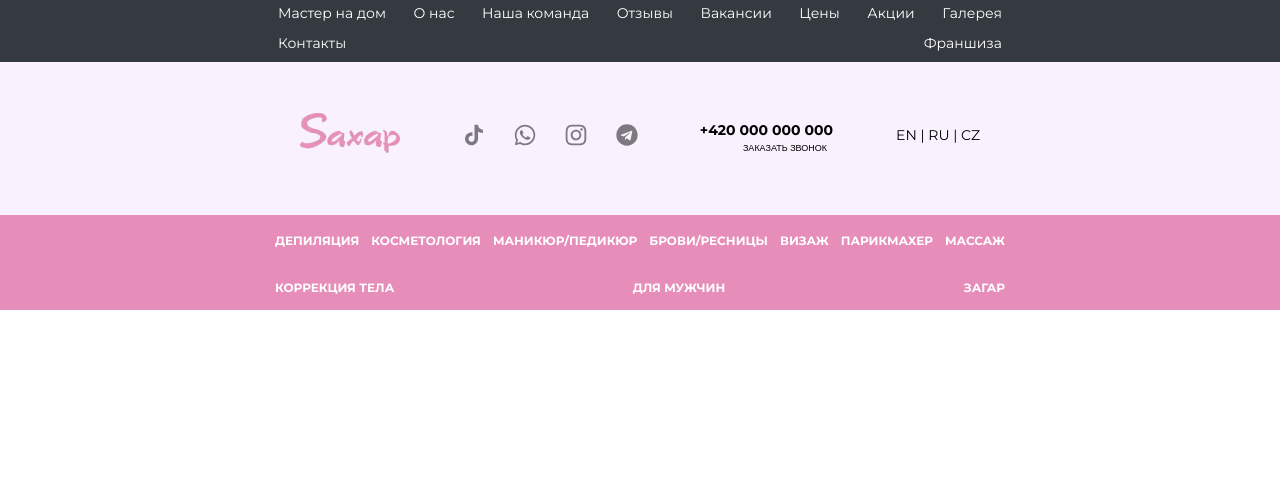
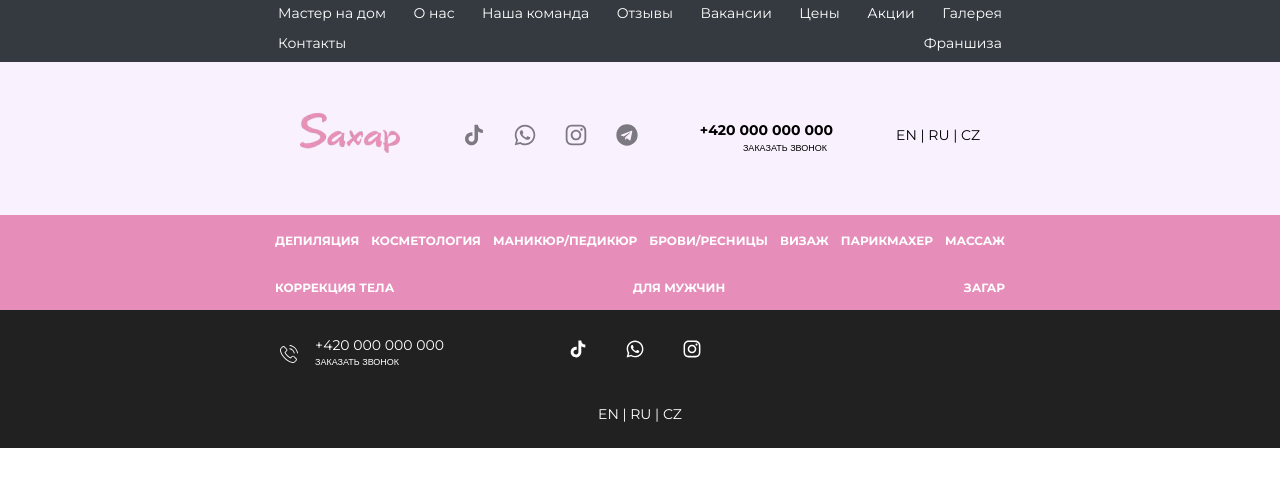
Before and after one commit to larry6767/beauty-saloon, a Next.js app: page / in a window 1280 px wide. Shown: the top 486 px of the page. Built offline with nearby package versions, Linux system fonts and the light colour scheme; what emotion-normalize would draw is missing.

Commit message:
add styled Footer

```diff
--- a/src/app/page.tsx
+++ b/src/app/page.tsx
@@ -1,3 +1,9 @@
+import { Footer } from '@/layouts/Footer'
+
 export default function Home() {
-  return <div></div>
+  return (
+    <>
+      <Footer />
+    </>
+  )
 }
--- /dev/null
+++ b/src/layouts/Footer/Footer.tsx
@@ -0,0 +1,68 @@
+'use client'
+
+import React from 'react'
+import Image from 'next/image'
+import * as telephoneIcon from 'assets/footerIcons/telephone.svg'
+import * as tiktokLogo from 'assets/headerIcons/tiktokLogo.svg'
+import * as whatsappLogo from 'assets/headerIcons/whatsappLogo.svg'
+import * as instagramLogo from 'assets/headerIcons/instagramLogo.svg'
+import { Link } from '@/components/generic'
+import {
+  ContactsList,
+  ContactBlock,
+  TelephoneIcon,
+  IconList,
+  Number,
+  LanguageBlock,
+  LogoIcon,
+  FooterContainer,
+  FooterBlock,
+  ContactBlockContainer,
+} from './styles'
+import { theme } from '@/theme/theme'
+
+export const Footer = () => {
+  const logoIcons = [
+    { image: tiktokLogo, url: '#', alt: 'TikTok' },
+    { image: whatsappLogo, url: '#', alt: 'WhatsApp' },
+    { image: instagramLogo, url: '#', alt: 'Instagram' },
+  ]
+
+  return (
+    <FooterContainer>
+      <FooterBlock>
+        <ContactsList>
+          <ContactBlockContainer>
+            <TelephoneIcon>
+              <Image
+                src={telephoneIcon}
+                width={18}
+                height={18}
+                alt="Telephone"
+              />
+            </TelephoneIcon>
+            <ContactBlock>
+              <Number href="tel:+420000000000">+420 000 000 000</Number>
+              <Link
+                fontSize={`${theme.fontSize.smallFont}`}
+                transform="uppercase"
+                padding={`0px`}
+                withoutNextLinkWrapper
+              >
+                заказать звонок
+              </Link>
+            </ContactBlock>
+          </ContactBlockContainer>
+          <IconList>
+            {logoIcons.map((icon) => (
+              <LogoIcon key={icon.alt} href={icon.url}>
+                <Image src={icon.image} width={18} height={18} alt={icon.alt} />
+              </LogoIcon>
+            ))}
+          </IconList>
+        </ContactsList>
+        <LanguageBlock>EN | RU | CZ</LanguageBlock>
+      </FooterBlock>
+    </FooterContainer>
+  )
+}
--- /dev/null
+++ b/src/layouts/Footer/index.ts
@@ -0,0 +1 @@
+export { Footer } from './Footer'
--- /dev/null
+++ b/src/layouts/Footer/styles.ts
@@ -0,0 +1,152 @@
+import styled from '@emotion/styled'
+import { theme } from '@/theme/theme'
+import { media } from '../../theme/breakpoints'
+
+export const FooterContainer = styled.div`
+  height: 204px;
+  display: flex;
+  justify-content: center;
+  background-color: #212121;
+
+  ${media.tablet} {
+    height: 138px;
+    align-items: center;
+  }
+  ${media.laptopL} {
+    height: 91px;
+  }
+`
+
+export const FooterBlock = styled.div`
+  display: flex;
+  justify-content: space-around;
+  align-items: center;
+  flex-direction: column;
+
+  ${media.tablet} {
+    justify-content: space-between;
+    width: 740px;
+  }
+  ${media.laptopL} {
+    width: 1110px;
+    flex-direction: row;
+  }
+`
+
+export const ContactsList = styled.div`
+  display: flex;
+  flex-direction: column-reverse;
+  align-items: center;
+
+  ${media.tablet} {
+    width: 740px;
+    height: 60px;
+    justify-content: start;
+    align-items: center;
+    flex-direction: row;
+  }
+  ${media.laptopL} {
+    width: 440px;
+    justify-content: space-between;
+  }
+`
+
+export const ContactBlockContainer = styled.div`
+  height: 30px;
+  display: flex;
+  align-items: stretch;
+  padding-top: 30px;
+
+  ${media.tablet} {
+    align-items: center;
+    padding-top: 0;
+  }
+  ${media.laptopL} {
+    height: 100px;
+  }
+`
+
+export const ContactBlock = styled.div`
+  display: flex;
+  flex-direction: column;
+  button {
+    transition: color 0.4s ease-in-out;
+    &:hover {
+      color: ${theme.colors.secondary};
+    }
+  }
+  ${media.tablet} {
+    width: 235px;
+    height: 50px;
+    justify-content: flex-start;
+    align-items: flex-start;
+  }
+  ${media.laptopL} {
+    width: 170px;
+    justify-content: center;
+  }
+`
+
+export const TelephoneIcon = styled.div`
+  height: 35px;
+  display: flex;
+  align-items: center;
+  padding: 3px 17px 0 10px;
+
+  ${media.tablet} {
+    height: 37px;
+    align-items: flex-start;
+  }
+  ${media.laptopL} {
+    align-items: center;
+  }
+`
+
+export const Number = styled.a`
+  text-decoration: none;
+  color: ${theme.colors.textPrimary};
+  font-weight: 400;
+  font-size: ${theme.fontSize.numbers};
+  margin-bottom: 0;
+  transition: color 0.4s ease-in-out;
+  &:hover {
+    color: black;
+  }
+`
+
+export const IconList = styled.div`
+  width: 140px;
+  height: 30px;
+  display: flex;
+  justify-content: space-around;
+  align-items: flex-end;
+
+  ${media.tablet} {
+    width: 170px;
+    height: 80px;
+    align-items: flex-start;
+    padding: 20px 0;
+  }
+  ${media.laptopL} {
+    align-items: center;
+    padding-top: 30px;
+  }
+`
+
+export const LogoIcon = styled.a`
+  filter: invert(1);
+  transition: filter 0.4s ease-in-out;
+  &:hover {
+    filter: invert(0);
+  }
+`
+
+export const LanguageBlock = styled.p`
+  height: 10px;
+  font-size: ${theme.fontSize.numbers};
+  color: ${theme.colors.textPrimary};
+
+  ${media.tablet} {
+    padding: 0 20px;
+  }
+`
```
Also changed, not shown: assets/footerIcons/telephone.svg (added).
